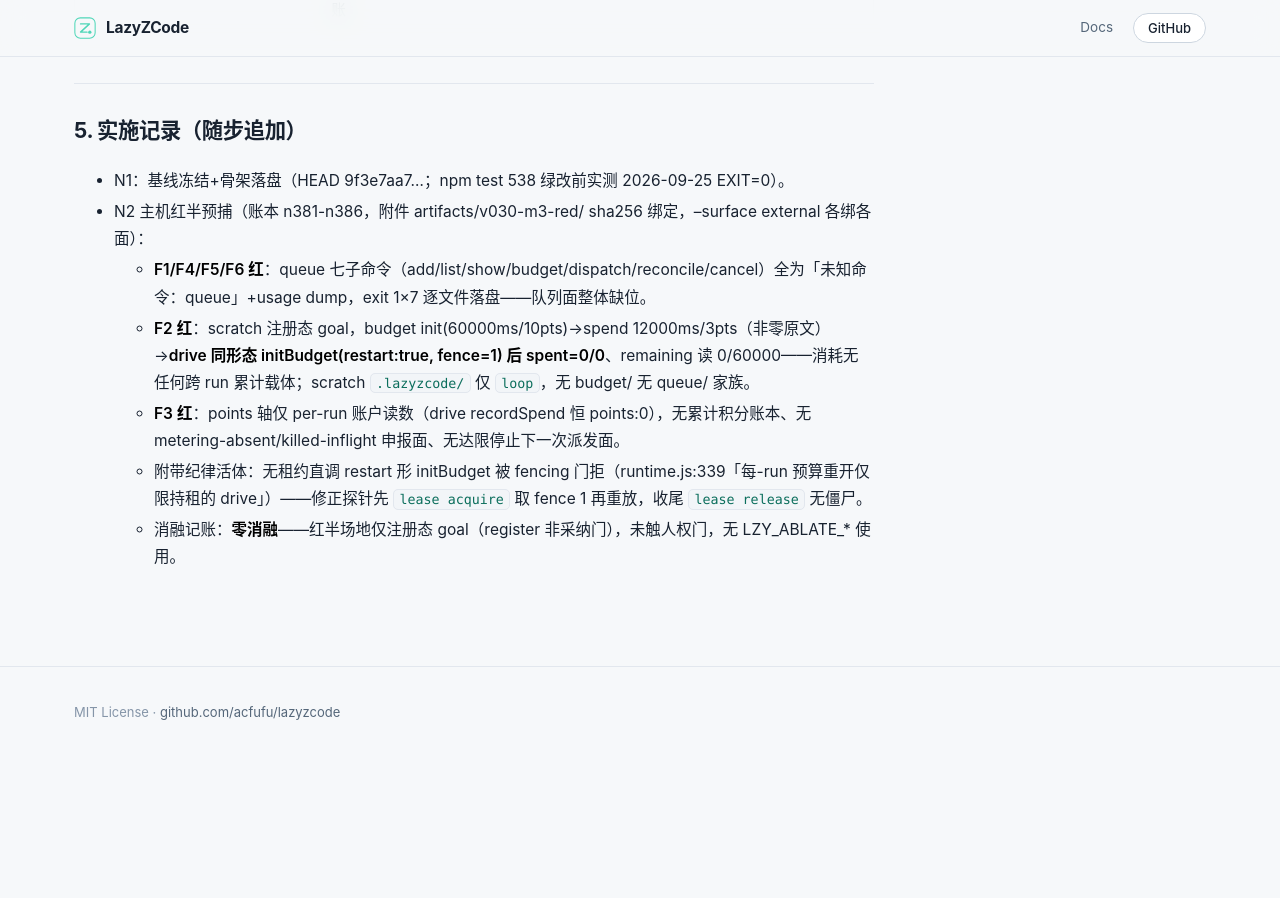
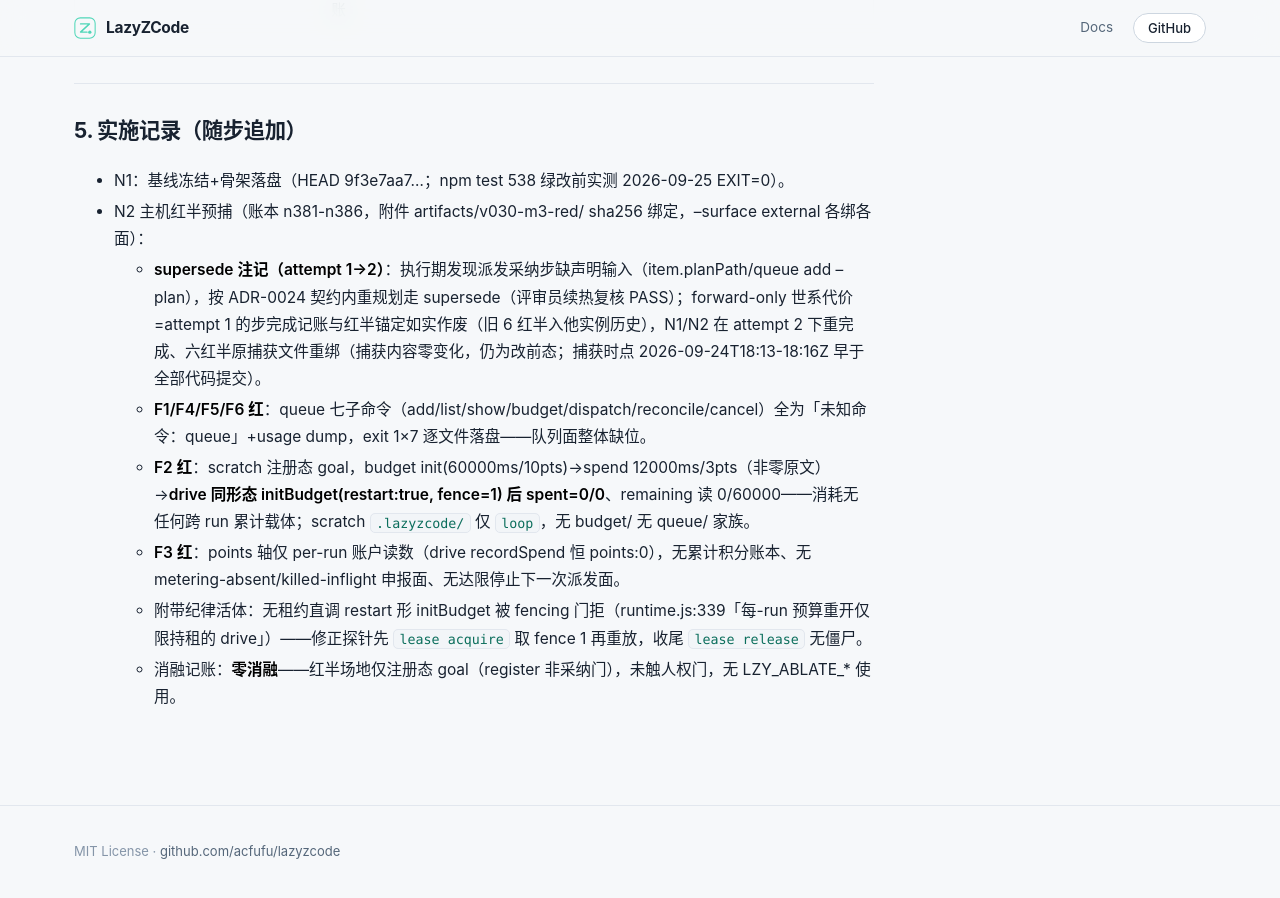
Before and after one commit to Acfufu/lazyzcode, a Jekyll site: the page built from docs/spikes/v030-m3-report.md, in a window 1280 px wide and 900 px high, scrolled down 4803 px. Built offline with Jekyll 4.4.1, drawn with Linux system fonts in a browser that asks for light colours; our own code applies the rules of GitHub Pages for plain Markdown files; before the commit the page ends 5575 px from its top, so only the background shows below that.

Commit message:
docs(m3): supersede attempt1->2 — planPath/--plan gap closed, lineage cost noted
Goal: v030-m3#N2

```diff
--- a/docs/spikes/v030-m3-report.md
+++ b/docs/spikes/v030-m3-report.md
@@ -49,6 +49,7 @@ goal `v030-m3`（0.3.0 M3：授权队列状态机 + 累计预算账本 + 派发
 
 - N1：基线冻结+骨架落盘（HEAD 9f3e7aa7…；npm test 538 绿改前实测 2026-09-25 EXIT=0）。
 - N2 主机红半预捕（账本 n381-n386，附件 artifacts/v030-m3-red/ sha256 绑定，--surface external 各绑各面）：
+  - **supersede 注记（attempt 1→2）**：执行期发现派发采纳步缺声明输入（item.planPath/queue add --plan），按 ADR-0024 契约内重规划走 supersede（评审员续热复核 PASS）；forward-only 世系代价=attempt 1 的步完成记账与红半锚定如实作废（旧 6 红半入他实例历史），N1/N2 在 attempt 2 下重完成、六红半原捕获文件重绑（捕获内容零变化，仍为改前态；捕获时点 2026-09-24T18:13-18:16Z 早于全部代码提交）。
   - **F1/F4/F5/F6 红**：queue 七子命令（add/list/show/budget/dispatch/reconcile/cancel）全为「未知命令：queue」+usage dump，exit 1×7 逐文件落盘——队列面整体缺位。
   - **F2 红**：scratch 注册态 goal，budget init(60000ms/10pts)→spend 12000ms/3pts（非零原文）→**drive 同形态 initBudget(restart:true, fence=1) 后 spent=0/0**、remaining 读 0/60000——消耗无任何跨 run 累计载体；scratch `.lazyzcode/` 仅 `loop`，无 budget/ 无 queue/ 家族。
   - **F3 红**：points 轴仅 per-run 账户读数（drive recordSpend 恒 points:0），无累计积分账本、无 metering-absent/killed-inflight 申报面、无达限停止下一次派发面。
```
